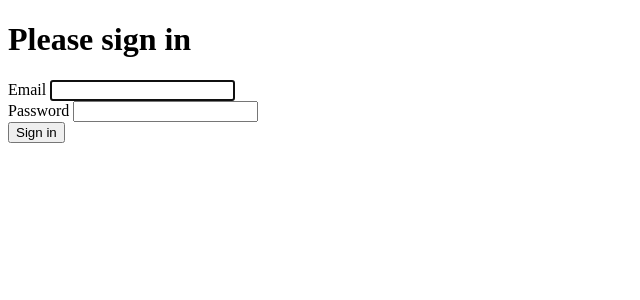
After one commit to weaverryan/sf_world2022_security_workshop, a Symfony app: template templates/security/login.html.twig in a window 1280 px wide. The commit adds this page. Shown: the top 300 px of the page, without its empty margins (0-640 px from the left). Run offline with Twig, Linux system fonts and the light colour scheme; the template is opened without the code that fills it, so the values that code supplies are empty; some libraries are stand-ins or nearby versions.

Commit message:
Adding a login controller and template

```diff
--- a/src/Controller/MainController.php
+++ b/src/Controller/MainController.php
@@ -2,14 +2,12 @@
 
 namespace App\Controller;
 
-use Sensio\Bundle\FrameworkExtraBundle\Configuration\IsGranted;
 use Symfony\Bundle\FrameworkBundle\Controller\AbstractController;
 use Symfony\Component\Routing\Annotation\Route;
 
 class MainController extends AbstractController
 {
     /**
-     * @IsGranted("IS_AUTHENTICATED_FULLY")
      * @Route("/", name="app_homepage")
      */
     public function homepage()
--- /dev/null
+++ b/templates/security/login.html.twig
@@ -0,0 +1,30 @@
+{% extends 'base.html.twig' %}
+
+{% block title %}Log In!{% endblock %}
+
+{% block body %}
+<div class="container">
+    <div class="row">
+        <div class="login-form bg-light mt-4 p-4">
+            <form method="post" class="row g-3">
+                <h1 class="h3 mb-3 font-weight-normal">Please sign in</h1>
+
+                <div class="col-12">
+                    <label for="inputEmail">Email</label>
+                    <input type="email" name="email" id="inputEmail" class="form-control" required autofocus>
+                </div>
+                <div class="col-12">
+                    <label for="inputPassword">Password</label>
+                    <input type="password" name="password" id="inputPassword" class="form-control" required>
+                </div>
+
+                <div class="col-12">
+                    <button class="btn btn-lg btn-primary float-end" type="submit">
+                        Sign in
+                    </button>
+                </div>
+            </form>
+        </div>
+    </div>
+</div>
+{% endblock %}
```
Also changed, not shown: src/Controller/SecurityController.php (added, +18 -0 lines), templates/main/homepage.html.twig (+10 -2 lines).
